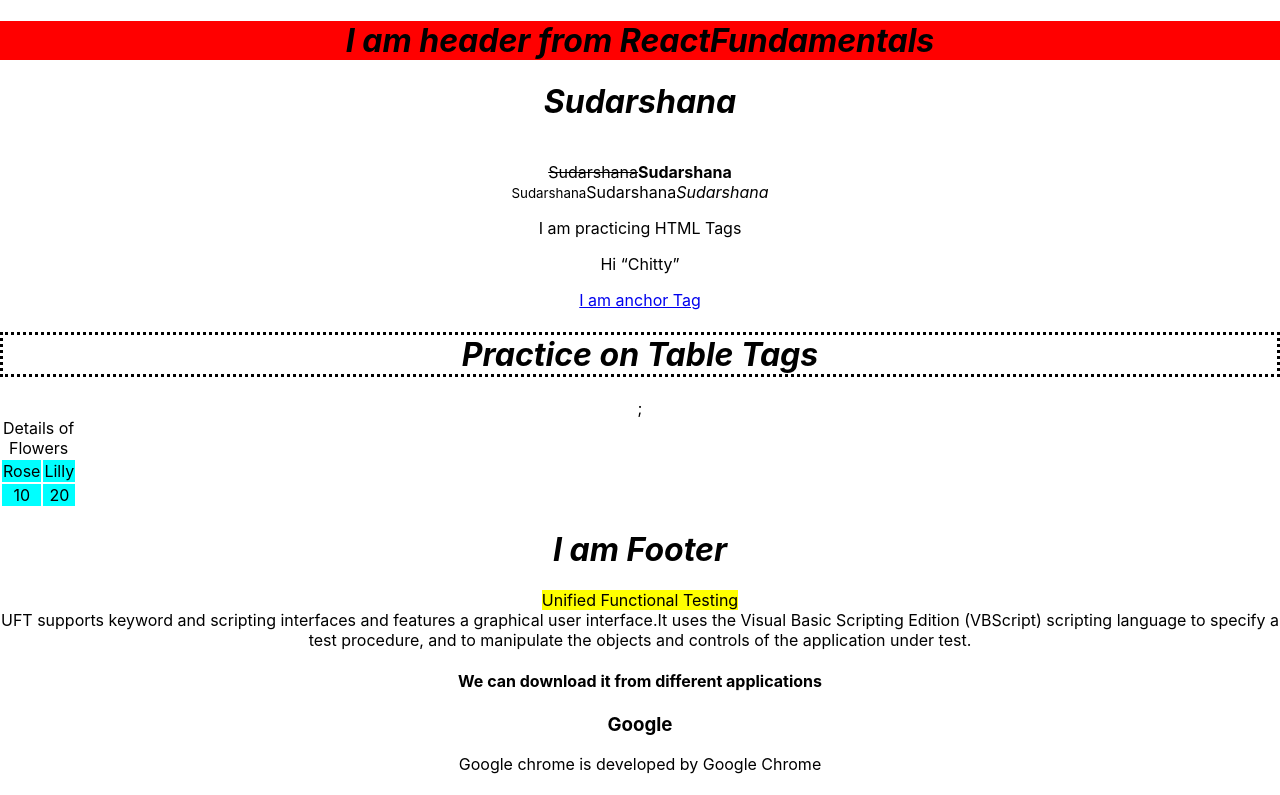
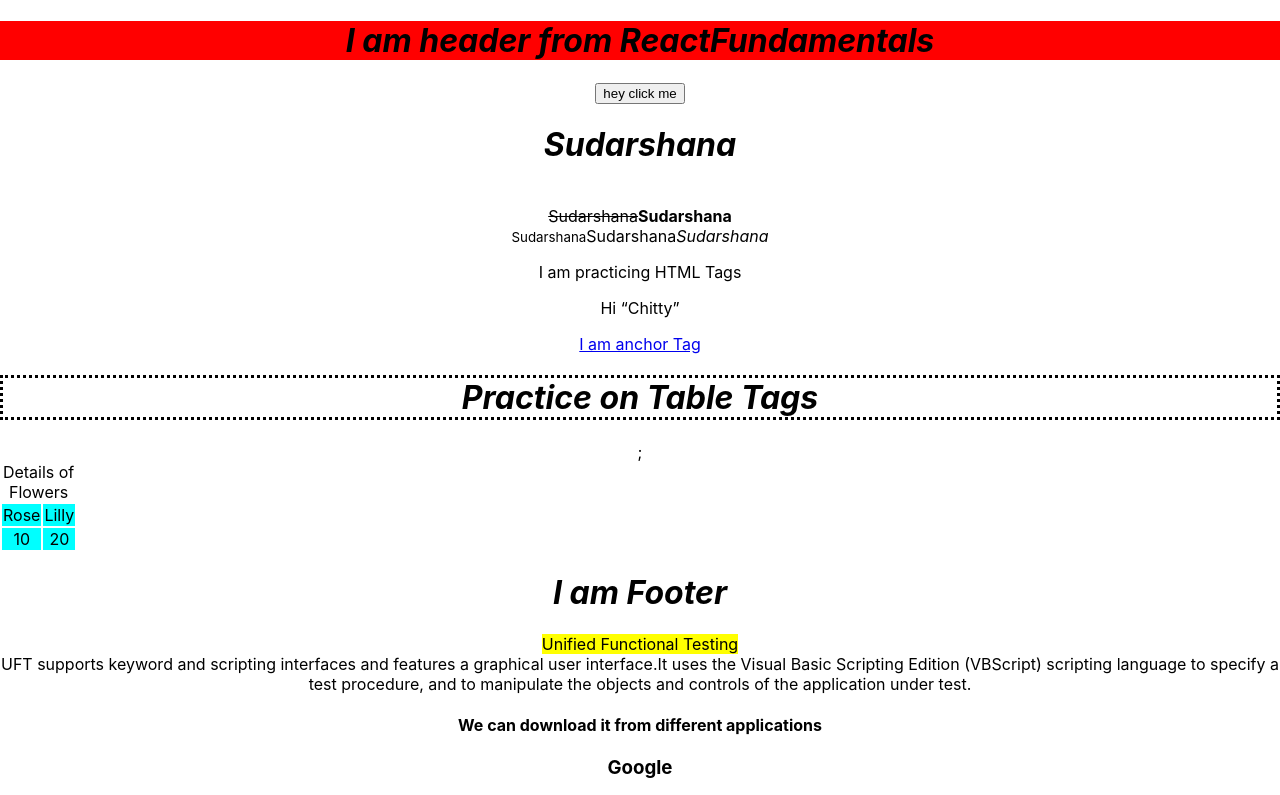
Before and after one commit to hemanthkatam/react-basics, a React (Create React App) app: page / in a window 1280 px wide. Shown: the top 795 px of the page. Built offline with nearby package versions, Linux system fonts and the light colour scheme.

Commit message:
button basics

```diff
--- a/src/reaact-fundamentals/ReactFundamentals.js
+++ b/src/reaact-fundamentals/ReactFundamentals.js
@@ -5,9 +5,13 @@ import { Table } from "./components/Header/Table";
 //  import { Footer} from ".components/Header/Footer";
 import { Content } from "./components/Content/Content";
 import { Footer } from "./components/Header/Footer";
+import { Button } from "./components/Button/Button";
 export const ReactFundamentals = () => {
   const header = "I am header from ReactFundamentals";
-
+  const buttonName = "hey click me";
+  const onButtonClick = () => {
+    console.log("hey you clicked me");
+  };
   return (
     <div>
       <Header
@@ -15,6 +19,7 @@ export const ReactFundamentals = () => {
         anotherMaggese="another message"
         age={25}
       />
+      <Button title={buttonName} onButtonClickHandler={onButtonClick} />
       <Tags />
       <Table />
       <Footer />
@@ -22,7 +27,14 @@ export const ReactFundamentals = () => {
     </div>
   );
 };
+
 // components will communiate in props
+
+// <Header
+// headerMessage={header} prop name like this
+// anotherMaggese="another message"
+// age={25}
+// />
 
 // TODO
 
@@ -30,3 +42,5 @@ export const ReactFundamentals = () => {
 // COTENT
 // TABLE
 // HTML tags
+
+// Create StyledButton component
--- /dev/null
+++ b/src/reaact-fundamentals/components/Button/Button.js
@@ -0,0 +1,9 @@
+import React from "react";
+
+export const Button = (props) => {
+  console.log("---Button props", props);
+  const onButtonClick = () => {
+    console.log("--- you clicked me");
+  };
+  return <button onClick={props.onButtonClickHandler}>{props.title}</button>;
+};
```
